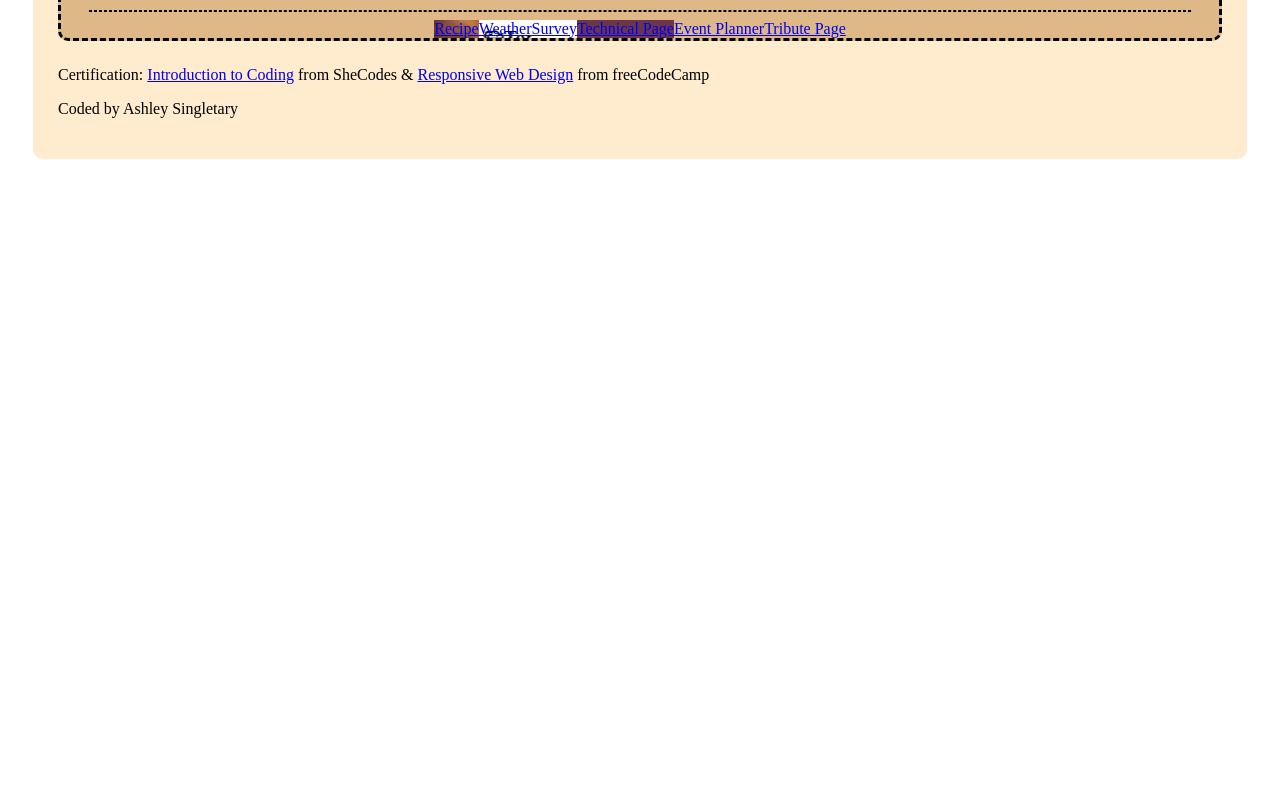
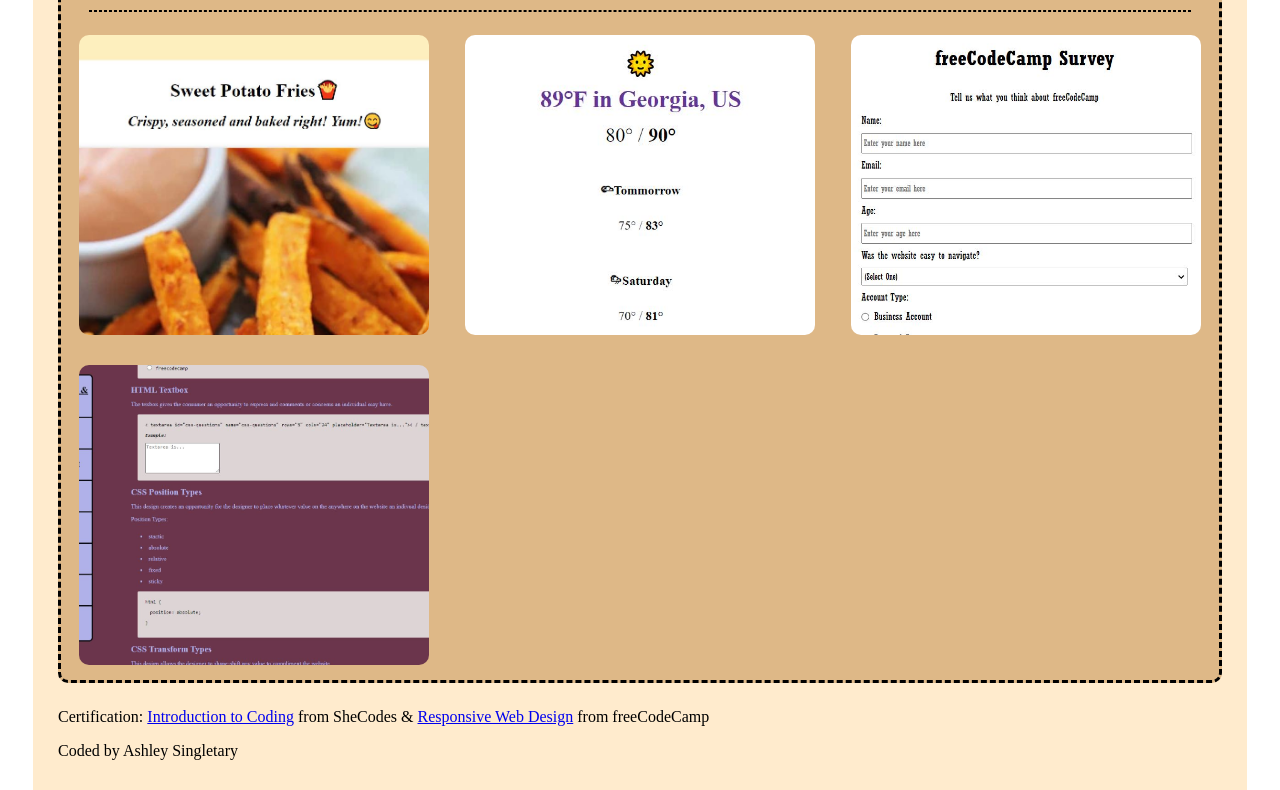
Before and after one commit to ashleysingletary/myportfolio, a plain HTML site: page index.html in a window 1280 px wide. Shown: the part 654-1444 px from the top of the page. Before the commit the page ends 838 px from the top, so only its background shows below. Drawn offline with Linux system fonts and the light colour scheme.

Commit message:
Fix HTML formatting and restore content

```diff
--- a/index.html
+++ b/index.html
@@ -78,7 +78,7 @@
       .survey,
       .technicalpage,
       .eventplanner,
-      .tributepage, {
+      .tributepage {
         width: 100%;
         max-width: 350px;
         height: 300px;
@@ -96,7 +96,7 @@
       .survey:hover,
       .technicalpage:hover,
       .eventplanner:hover,
-      .tributepage:hover,{
+      .tributepage:hover {
         background: rgba(216, 16, 16, 0.205);
         opacity: 0.3;
         font-size: large;
```
